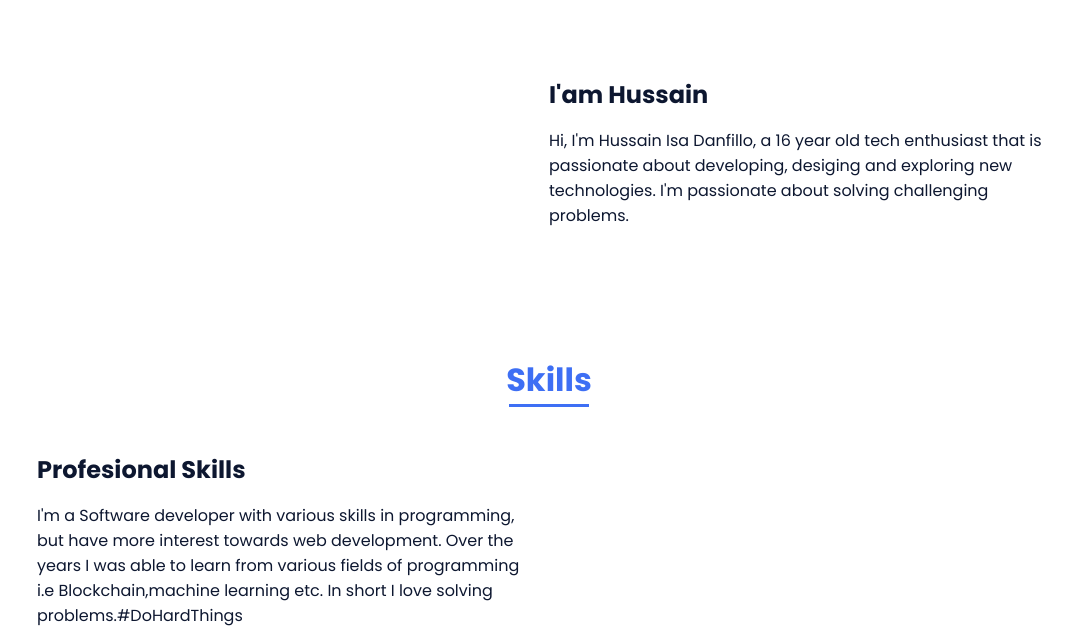
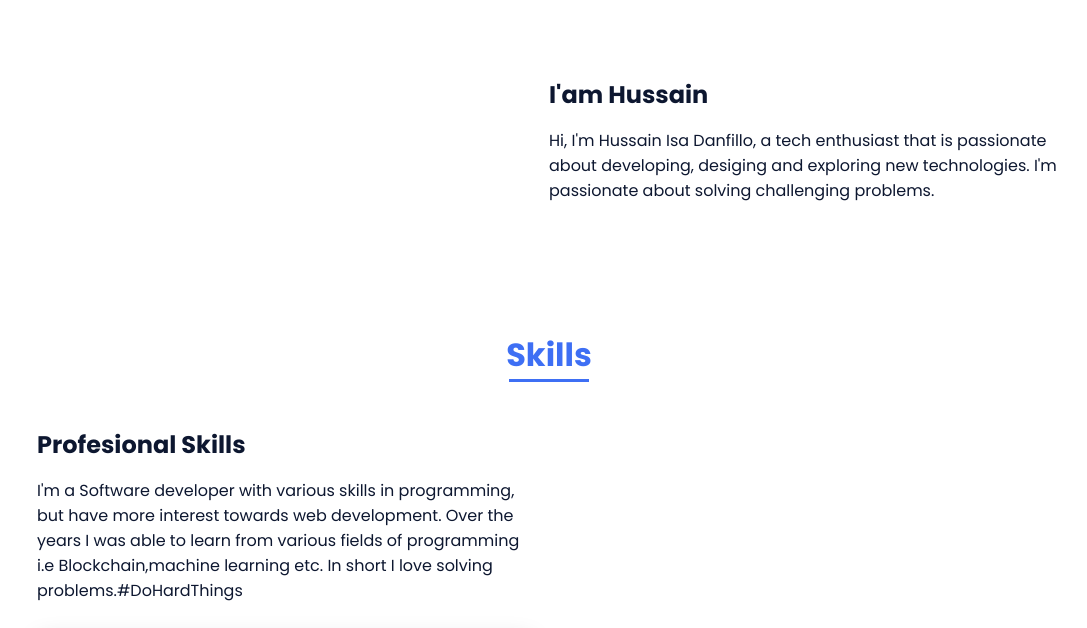
Before and after one commit to hussain-isa/portfolio, a plain HTML site: page index.html in a window 1280 px wide. Shown: the part 822-1450 px from the top of the page, without its empty margins (91-1178 px from the left). Drawn offline with nearby package versions, Linux system fonts and the light colour scheme.

Commit message:
Update index.html

```diff
--- a/index.html
+++ b/index.html
@@ -76,7 +76,7 @@
 
                     <div>
                         <h2 class="about__subtitle">I'am Hussain</h2>
-                        <p class="about__text">Hi, I'm Hussain Isa Danfillo, a 16 year old tech enthusiast that is passionate about developing, desiging and exploring new technologies. I'm passionate about solving challenging problems.</p>
+                        <p class="about__text">Hi, I'm Hussain Isa Danfillo, a tech enthusiast that is passionate about developing, desiging and exploring new technologies. I'm passionate about solving challenging problems.</p>
                     </div>
                 </div>
             </section>
```
